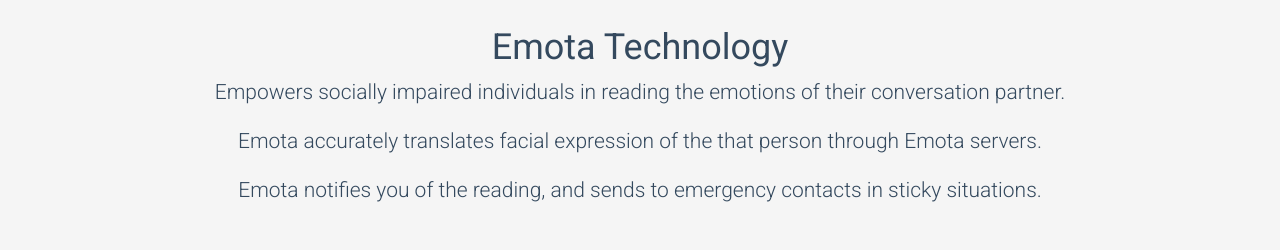
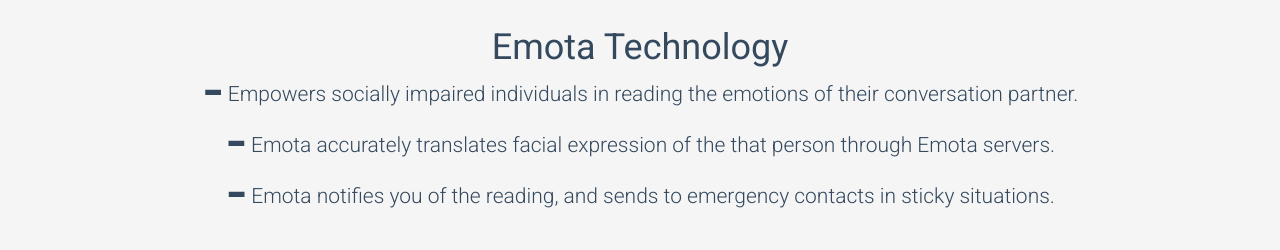
Before and after one commit to owlee/sdp-17-site, a plain HTML site: page index.html in a window 1280 px wide. Shown: the part 702-952 px from the top of the page. Drawn offline with Linux system fonts and the light colour scheme.

Commit message:
Added ul as glyphs

```diff
--- a/index.html
+++ b/index.html
@@ -116,9 +116,9 @@
     <div class="gap"></div>
     <p style="position:relative;"><a name="emota" style="position:absolute; top:-100px;"></a></p>
     <h1 class="center">Emota Technology</h1>
-    <p class="lead center">Empowers socially impaired individuals in reading the emotions of their conversation partner.</p>
-    <p class="lead center">Emota accurately translates facial expression of the that person through Emota servers.</p>
-    <p class="lead center">Emota notifies you of the reading, and sends to emergency contacts in sticky situations.</p>
+    <p class="lead center"> <i class="glyphicon glyphicon-minus"></i>  Empowers socially impaired individuals in reading the emotions of their conversation partner.</p>
+    <p class="lead center"><i class="glyphicon glyphicon-minus"></i>  Emota accurately translates facial expression of the that person through Emota servers.</p>
+    <p class="lead center"><i class="glyphicon glyphicon-minus"></i>  Emota notifies you of the reading, and sends to emergency contacts in sticky situations.</p>
     <div class="gap"></div>
     <div class="gap"></div>
     <section id="services" class="emerald">
@@ -256,12 +256,12 @@
         </div>
     </section><!--/#testimonial-->
 
+    <div class="gap"></div>
     <p style="position:relative;"><a name="footer" style="position:absolute; top:-100px;"></a></p>
 
     <section id="bottom" class="wet-asphalt">
         <div class="container">
             <div class="row">
-
                 <div class="col-md-3 col-sm-6">
                     <h4>Address</h4>
                     <address>
```
